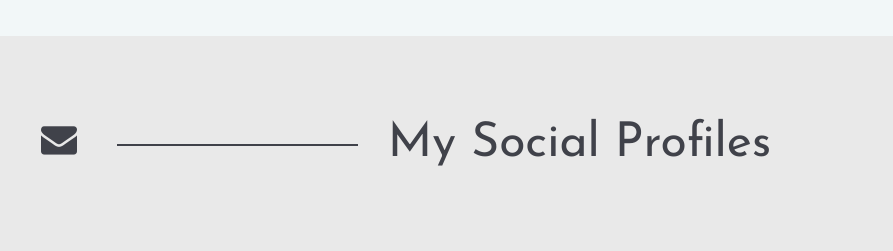
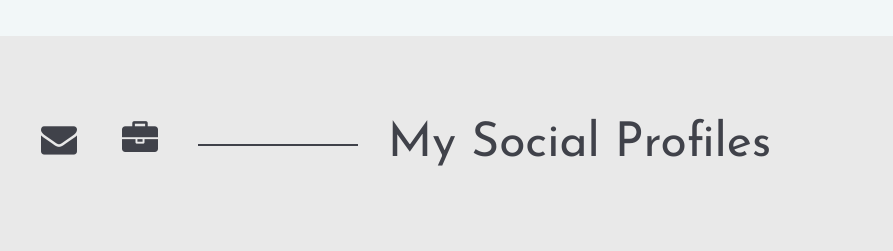
Before and after one commit to danieljaramillor/danieljaramillor.github.io, a plain HTML site: page index.html in a window 1280 px wide. Shown: the part 1080-1331 px from the top of the page, 387-1280 px from the left. Drawn offline with Linux system fonts and the light colour scheme.

Commit message:
Update index.html

```diff
--- a/index.html
+++ b/index.html
@@ -115,6 +115,8 @@
 							<a href="https://www.instagram.com/danieljaramillor/"><i class="fa fa-instagram"></i></a>
 							<a href="https://twitter.com/4203daniel"><i class="fa fa-twitter"></i></a>
 							<a href="mailto:danieljaramillor@gmail.com"><i class="fa fa-envelope"></i></a>
+							<a href="downloads/portfolio.pdf"><i class="fa fa-briefcase"></i></a>
+
 						</div>
 						<h2 class="hidden-md hidden-sm"> My Social Profiles </h2>
 					</div>
```
